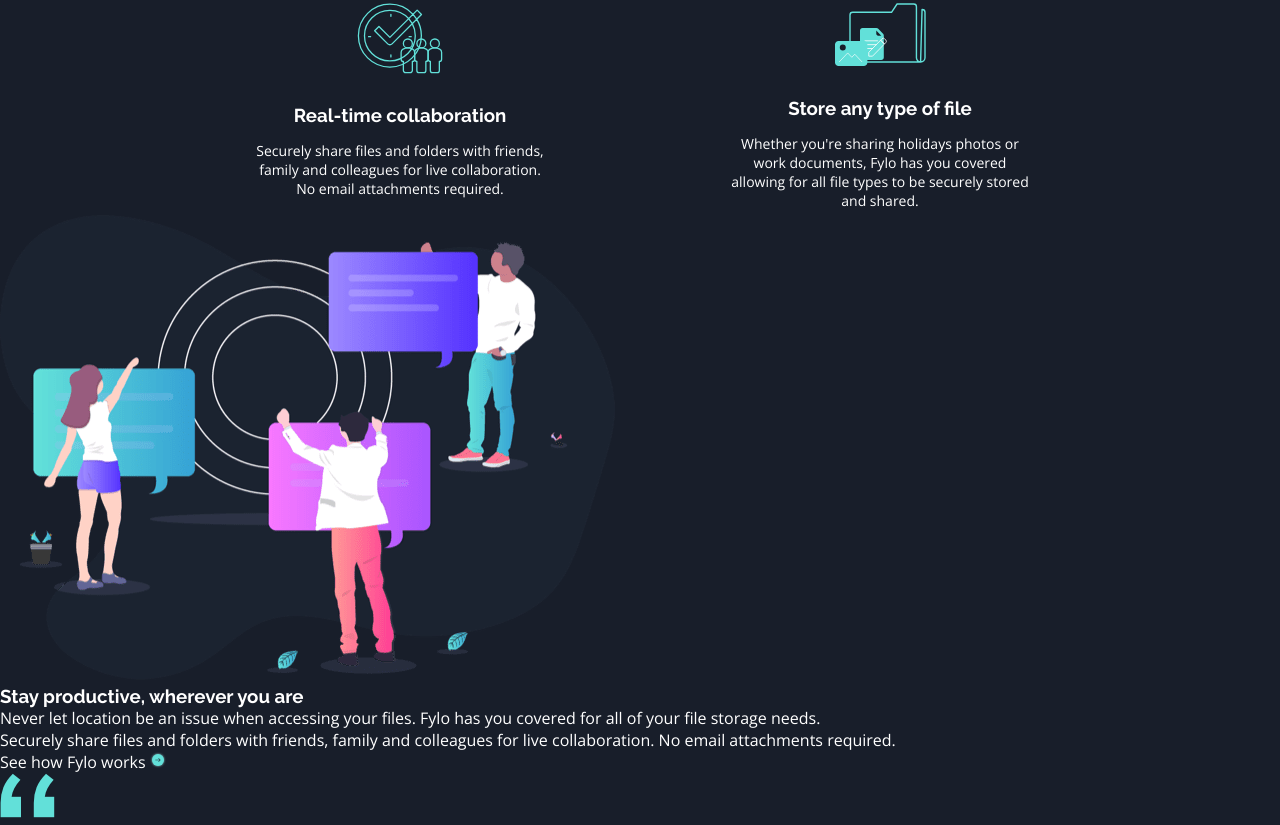
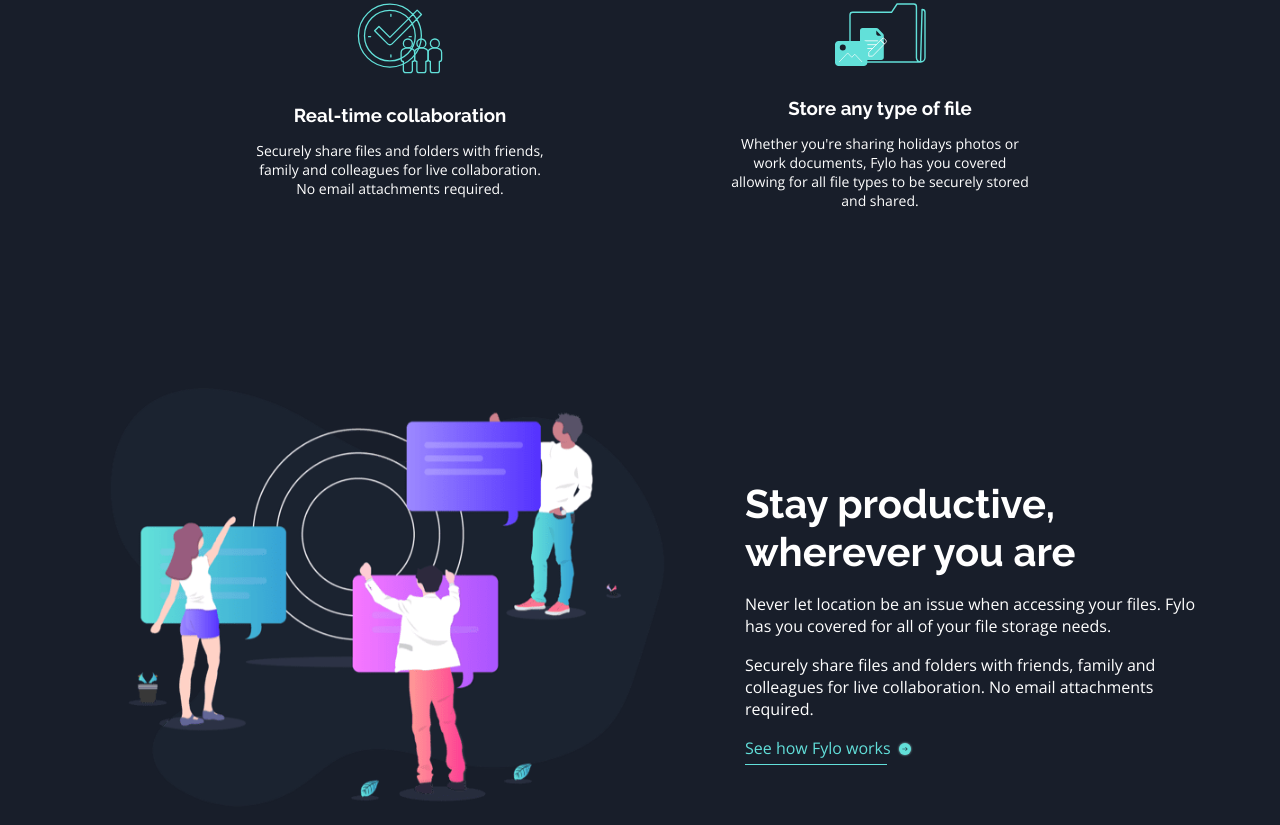
Before and after one commit to boolienautocrat/Fylo-landing-page, a plain HTML site: page index.html in a window 1280 px wide. Shown: the part 1588-2413 px from the top of the page. Drawn offline with nearby package versions, Linux system fonts and the light colour scheme.

Commit message:
completed benefits section

```diff
--- a/index.html
+++ b/index.html
@@ -77,6 +77,7 @@
 
     <section class="benefits">
       <img class="illstr" src="./images/illustration-stay-productive.png" alt="">
+      <div class="benefits-info">
         <h3>Stay productive, wherever you are</h3>
         <p>Never let location be an issue when accessing your files. Fylo has you covered for all of your file
           storage needs.
@@ -84,6 +85,7 @@
         <p>Securely share files and folders with friends, family and colleagues for live collaboration. No email
           attachments required.</p>
         <span>See how Fylo works <img src="./images/icon-arrow.svg" alt=""></span>
+      </div>
     </section>
 
     <section class="testimony">
--- a/style.css
+++ b/style.css
@@ -64,6 +64,23 @@ h3,
 h4,
 h5 {
   font-family: "Raleway", sans-serif;
+}
+
+.benefits span::after {
+  content: "";
+  display: block;
+  height: 1px;
+  margin: 5px 0 0;
+  background-color: #62dfda;
+}
+
+.benefits span {
+  color: #62dfda;
+}
+
+.benefits span img {
+  position: relative;
+  left: 2px;
 }
 
 @media screen and (min-width: 300px) and (max-width: 425px) {
@@ -201,25 +218,13 @@ h5 {
   }
 
   .benefits span {
-    color: #62dfda;
     font-size: 13px;
     margin-top: 15px;
     display: inline-block;
   }
 
-  .benefits span::after {
-    content: "";
-    display: block;
-    height: 1px;
-    margin: 5px 0 0;
-    width: 135px;
-    background-color: #62dfda;
-  }
-
   .benefits span img {
-    position: relative;
     top: 4px;
-    left: 2px;
   }
 
   .testimony {
@@ -485,4 +490,38 @@ h5 {
   .feat-card-2 h3 {
     margin-top: 14px;
   }
+
+  .benefits {
+    gap: 50px;
+    display: flex;
+    align-items: center;
+    padding: 0 80px;
+    margin-top: 150px;
+  }
+
+  .illstr {
+    transform: scale(0.9);
+  }
+
+  .benefits-info {
+    margin-top: 50px;
+    gap: 17px;
+    display: flex;
+    flex-direction: column;
+  }
+
+  .benefits-info h3 {
+    line-height: 1.2;
+    font-size: 40px;
+    display: inline-block;
+    width: 350px;
+  }
+
+  .benefits-info span::after {
+    width: 31.3%;
+  }
+
+  .benefits span img {
+    top: 3px;
+  }
 }
```
Lines whose indentation alone changed are shown as unchanged.
